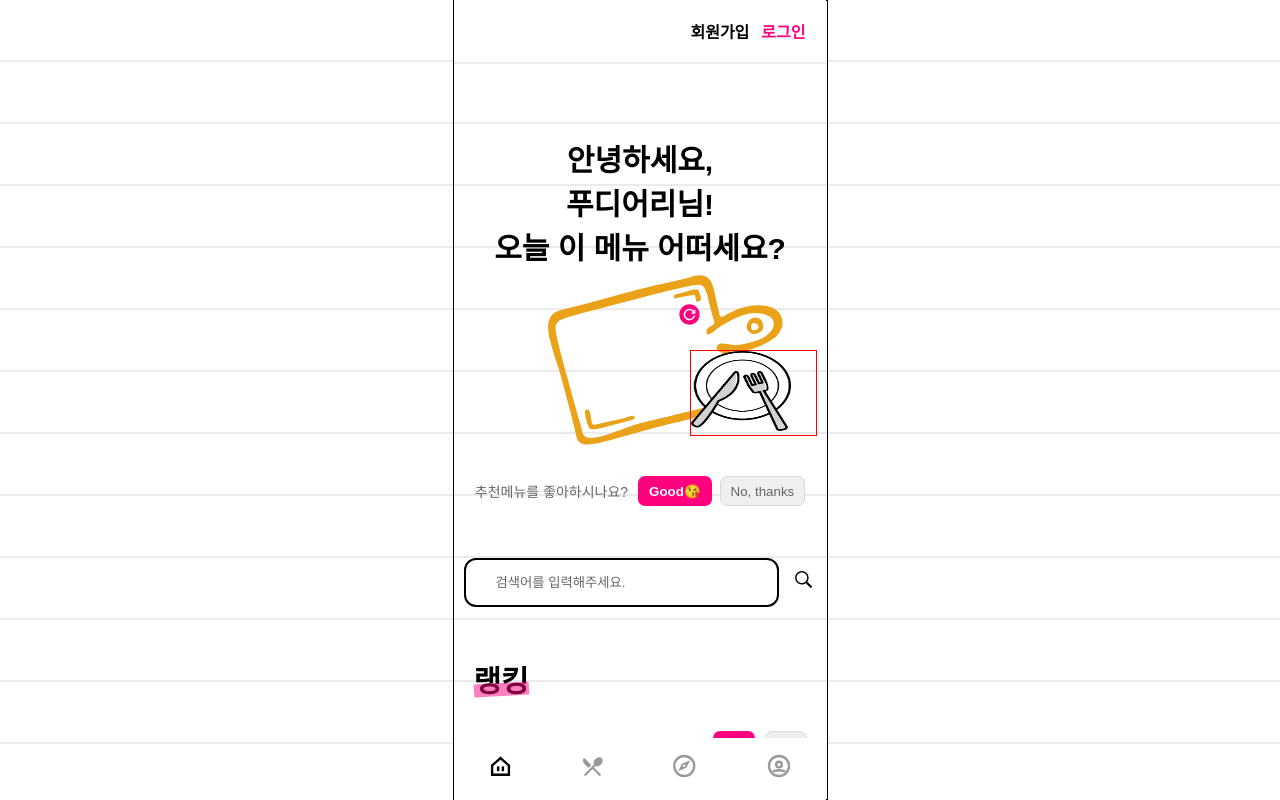
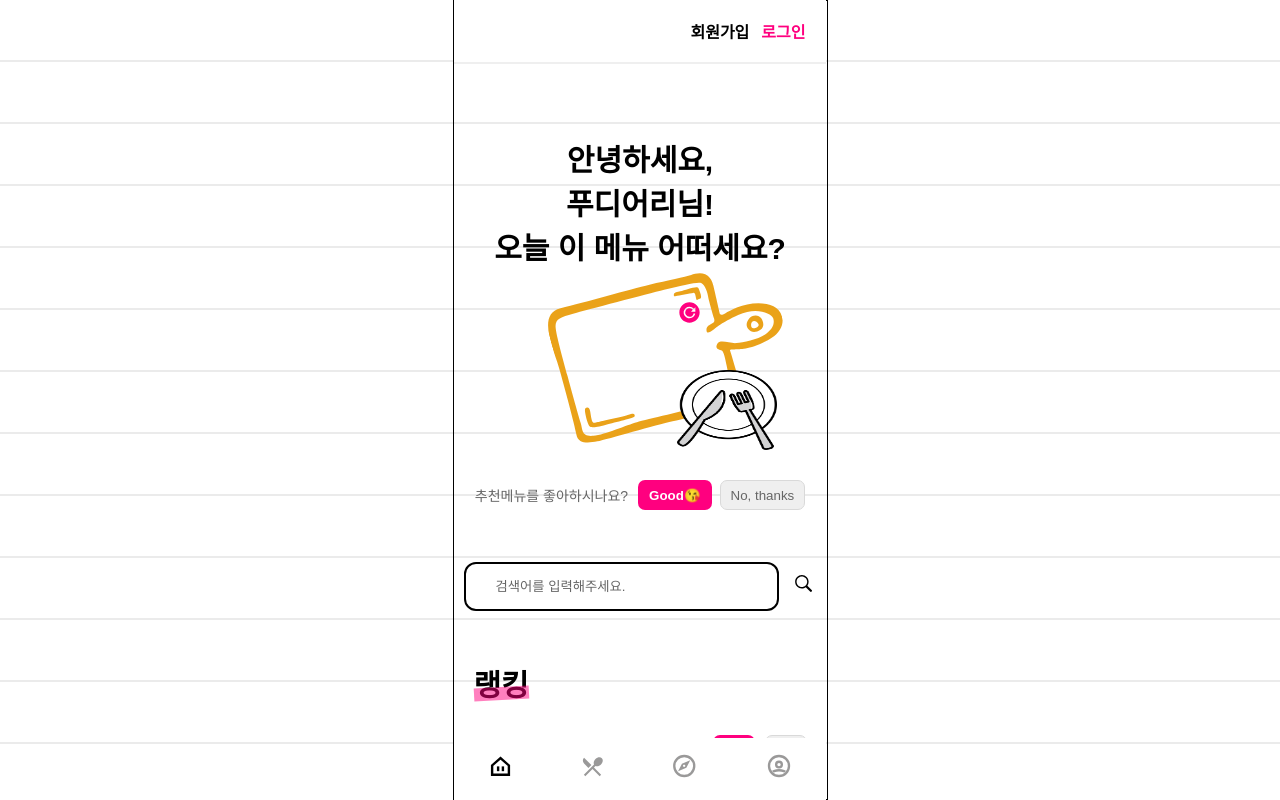
Before and after one commit to foodiary/foodiary_project_front, a React (Create React App) app: page / in a window 1280 px wide. Built offline with nearby package versions, Linux system fonts and the light colour scheme; no server answers; a web font is replaced by a local one.

Commit message:
⚒️Fix: FAQ 여러개 펼치기 추가

```diff
--- a/src/pages/mypage/FAQ.tsx
+++ b/src/pages/mypage/FAQ.tsx
@@ -1,49 +1,29 @@
-import Header from '@components/common/Header/Header';
-import { Intro } from '@components/common/Text/SignUpPageText';
-import React, { MutableRefObject, useCallback, useEffect, useRef, useState } from 'react';
+import React, { useRef, useState } from 'react';
 import styles from '@styles/mypage/faq.module.scss';
 import top_arrow from '@img/top_arrow.svg';
-import axiosConfig from '../../core/apis/utils/axiosConfig';
 import DecoTitle from '@components/common/DecoTitle/DecoTitle';
 import EmptyText from '@components/common/Text/EmptyText';
 import { useInfiniteScroll } from '@hook/useInfiniteScroll';
-import { useLoadingStore } from '@store/loadingStore';
 
-interface FAQ{
+interface ResType{
   faqContent: string;
   faqId: number;
   faqTitle: string;
 }
 
-interface ClickObj{
-  index: number;
-  open: boolean;
-}
-// interface Clicked{
-//   clickedList: ClickObj;
-// }
 const FAQ = () => {
   const target = useRef<HTMLDivElement>(null);
   const faqList = useInfiniteScroll({target: target, url:'/faq'}).items;
 
-  const [open, setOpen] = useState(false);
-  const [clicked, setClicked] = useState(0); //클릭된 인덱스
-  // const [clicked, setClicked] = useState<Clicked>(); //클릭된 인덱스
   const [clickedList, setClickedList] = useState<number[]>([]);
 
-  const [list, setList] = useState([]);
-  // [{index: 0, open: false}]
-  console.log(`클릭됨: ${clickedList}`);
   const onTitleClick = (index:number)=>{
-    // if(clickedList.includes(index)){
-    //   setClickedList(clickedList.filter((item)=> index !== item));
-    //   setOpen(prev=>!prev);
-    // }
-
-    setOpen(prev=>!prev);
-
-    // setClickedList(prev=>[...prev, index]);
-    // setOpen(true);
+    if(clickedList.includes(index)){
+      setClickedList(clickedList.filter((item)=> index !== item));
+    }
+    else{
+      setClickedList(prev=>[...prev, index]);
+    }
   }
 
   return (
@@ -55,10 +35,9 @@ const FAQ = () => {
 
         <div className={styles.board}>
           {faqList.length > 0 ?
-            faqList.map((item:FAQ, index:number)=>{
+            faqList.map((item:ResType, index:number)=>{
               const faqId = String(item.faqId).padStart(2, "0");
-              const active = (index === clicked) ? styles.active: '';
-              // const active = (clickedList.includes(index)) ? styles.active: '';
+              const active = (clickedList.includes(index)) ? styles.active: '';
               return(
                 <div key={index}>
                   <button className={styles.q_container} onClick={()=>{onTitleClick(index);}}>
@@ -66,8 +45,7 @@ const FAQ = () => {
                     <p className={styles.q_title}>{item.faqTitle}</p>
                       <img src={top_arrow} alt="화살표"/>
                   </button>
-                  {open &&
-                    <p className={`${styles.content} ${active}`}>{item.faqContent}</p>}
+                  <p className={`${styles.content} ${active}`}>{item.faqContent}</p>
                 </div>
               )
             }):
--- a/src/styles/mainPage.module.scss
+++ b/src/styles/mainPage.module.scss
@@ -15,7 +15,6 @@ section {
     border-collapse: collapse;
     border-spacing: 100%;
     border-radius: 30px;
-    // border: 2px solid red;
     .table_head {
       td {
         border-bottom: 3px solid pink;
@@ -72,16 +71,15 @@ section {
 
     .random_food {
       width: 100%;
-      padding: 30px 10px;
+      height: 150px;
       display: flex;
       justify-content: flex-end;
       position: relative;
       z-index: 1;
-      // border: 1px solid blue;
+
       .food_card {
         width: 200px;
         height: 200px;
-        // border: 1px solid red;
         position: absolute;
         top: -40%;
         left: 25%;
@@ -108,7 +106,6 @@ section {
           top: 50%;
           left: 50%;
           transform: translate(-50%, -50%);
-          // border: 1px solid red;
         }
         .reloadFood{
           @include text-style(25px, $point, 400);
@@ -118,15 +115,13 @@ section {
         }
       }
       .food_icon{
-        border: 1px solid red;
-        // @include mobile{
-        //   margin-right: 15%;
-        //   transform: translate(-30%, -10%);
-        // }
+        position: absolute;
+        left: 60%;
+        top: 50px;
+
         img {
           width: 100px;
           height: 80px;
-          margin-right: 25px;
         }
       }
     }
@@ -168,39 +163,6 @@ section {
       margin-left: 10px;
     }
   }
-
-  // .rankingSection {
-  //   padding-bottom: 20px;
-
-  //   .dayBtn {
-  //     display: flex;
-  //     justify-content: flex-end;
-  //     gap: 4px;
-  //     margin-bottom: 22px;
-  //   }
-
-  //   .rankingContents {
-  //     .rankingScroll {
-  //       display: flex;
-  //       gap: 8px;
-  //     }
-  //   }
-  // }
-
-  // .recipeSection {
-  //   padding-top: 58px;
-
-  //   .recipeTitle {
-  //     display: flex;
-  //     align-items: center;
-  //     gap: 16px;
-  //   }
-
-  //   .recipeContents {
-  //     display: flex;
-  //     gap: 8px;
-  //   }
-  // }
 }
 
 .ranking {
```
